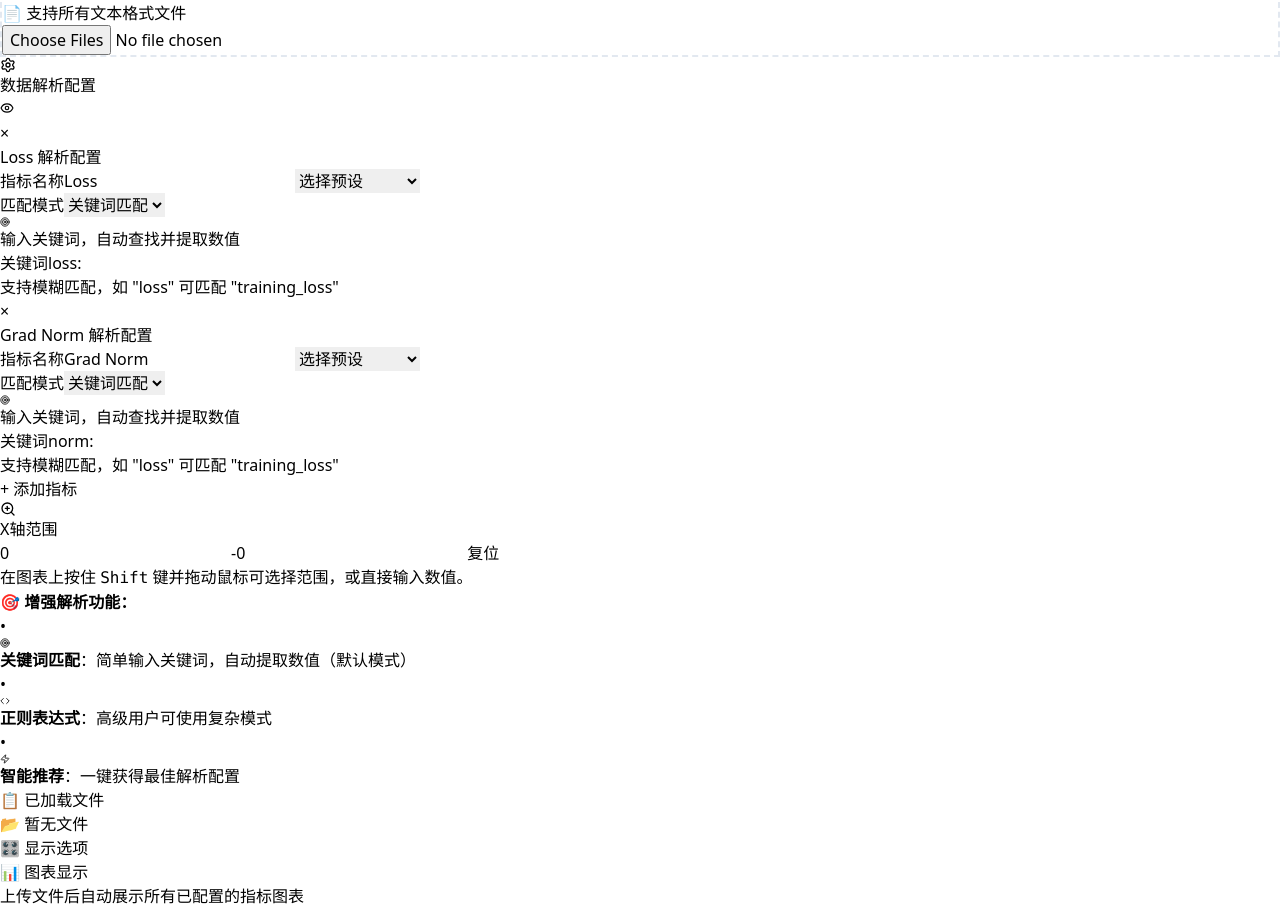
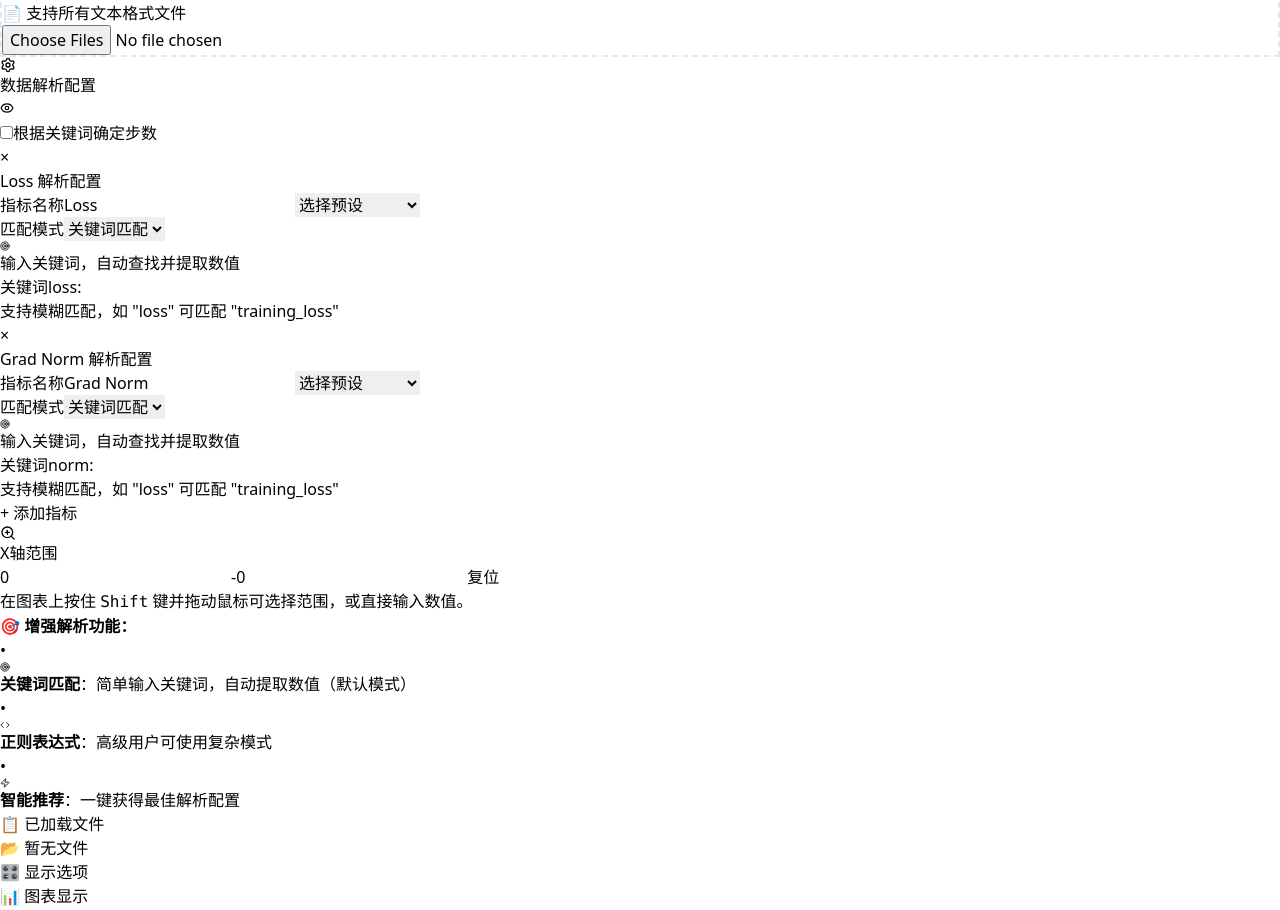
Before and after one commit to JavaZeroo/log-parser, a React (Vite) app: page / in a window 1280 px wide. Shown: the part 2785-3695 px from the top of the page. Built offline with nearby package versions, Linux system fonts and the light colour scheme; what chartjs-plugin-zoom would draw is missing.

Commit message:
feat: align data by step keyword

```diff
--- a/src/App.jsx
+++ b/src/App.jsx
@@ -27,7 +27,9 @@ function App() {
         keyword: 'norm:',
         regex: 'grad[\\s_]norm:\\s*([\\d.eE+-]+)'
       }
-    ]
+    ],
+    stepKeyword: 'step:',
+    useStepKeyword: false
   });
 
   const [compareMode, setCompareMode] = useState('normal');
@@ -117,9 +119,10 @@ function App() {
 
   // 全局解析配置变更处理
   const handleGlobalParsingConfigChange = useCallback((newConfig) => {
-    setGlobalParsingConfig(newConfig);
+    setGlobalParsingConfig(prev => ({ ...prev, ...newConfig }));
 
-    // 同步所有文件的解析配置
+    // 如果更新了指标配置，同步到所有文件
+    if (newConfig.metrics) {
       setUploadedFiles(prev => prev.map(file => ({
         ...file,
         config: {
@@ -127,6 +130,7 @@ function App() {
           metrics: newConfig.metrics.map(m => ({ ...m }))
         }
       })));
+    }
   }, []);
 
   // 全局拖拽事件处理
@@ -414,6 +418,8 @@ function App() {
               xRange={xRange}
               onXRangeChange={setXRange}
               onMaxStepChange={setMaxStep}
+              stepKeyword={globalParsingConfig.stepKeyword}
+              useStepKeyword={globalParsingConfig.useStepKeyword}
             />
           </section>
         </main>
--- a/src/components/ChartContainer.jsx
+++ b/src/components/ChartContainer.jsx
@@ -40,7 +40,8 @@ const ChartWrapper = ({ data, options, chartId, onRegisterChart, onSyncHover })
     ...options,
     onHover: (event, activeElements) => {
       if (activeElements.length > 0) {
-        const step = activeElements[0].index;
+        const el = activeElements[0].element;
+        const step = el?.$context?.parsed?.x ?? activeElements[0].index;
         onSyncHover(step, chartId);
       } else {
         onSyncHover(null, chartId);
@@ -68,7 +69,9 @@ export default function ChartContainer({
   absoluteBaseline = 0.005,
   xRange = { min: undefined, max: undefined },
   onXRangeChange,
-  onMaxStepChange
+  onMaxStepChange,
+  stepKeyword = 'step:',
+  useStepKeyword = false
 }) {
   const chartRefs = useRef(new Map());
   const registerChart = useCallback((id, inst) => {
@@ -85,8 +88,9 @@ export default function ChartContainer({
       } else if (id !== sourceId) {
         const activeElements = [];
         chart.data.datasets.forEach((dataset, datasetIndex) => {
-          if (dataset.data && dataset.data.length > step) {
-            activeElements.push({ datasetIndex, index: step });
+          const idx = dataset.data.findIndex(p => p.x === step);
+          if (idx !== -1) {
+            activeElements.push({ datasetIndex, index: idx });
           }
         });
         chart.setActiveElements(activeElements);
@@ -100,62 +104,73 @@ export default function ChartContainer({
     const enabled = files.filter(f => f.enabled !== false);
     return enabled.map(file => {
       if (!file.content) return { ...file, metricsData: {} };
+
       const lines = file.content.split('\n');
       const metricsData = {};
+      metrics.forEach(metric => {
+        metricsData[metric.name || metric.keyword] = [];
+      });
 
-      const extractByKeyword = (content, keyword) => {
-        const results = [];
+      const escapeRegex = s => s.replace(/[.*+?^${}()|[\]\\]/g, '\\$&');
+      const stepReg = useStepKeyword && stepKeyword
+        ? new RegExp(`${escapeRegex(stepKeyword)}\\s*\\[?\\s*(\\d+)`, 'i')
+        : null;
       const numberRegex = /[+-]?\d+(?:\.\d+)?(?:[eE][+-]?\d+)?/;
-        content.split('\n').forEach(line => {
-          const idx = line.toLowerCase().indexOf(keyword.toLowerCase());
+
+      lines.forEach(line => {
+        const stepMatch = stepReg ? stepReg.exec(line) : null;
+        const stepVal = stepMatch ? parseInt(stepMatch[1]) : null;
+
+        metrics.forEach(metric => {
+          let value;
+          if (metric.mode === 'keyword' && metric.keyword) {
+            const idx = line.toLowerCase().indexOf(metric.keyword.toLowerCase());
             if (idx !== -1) {
-            const after = line.substring(idx + keyword.length);
+              const after = line.substring(idx + metric.keyword.length);
               const match = after.match(numberRegex);
               if (match) {
                 const v = parseFloat(match[0]);
-              if (!isNaN(v)) results.push(v);
+                if (!isNaN(v)) value = v;
+              }
+            }
+          } else if (metric.regex) {
+            const reg = new RegExp(metric.regex);
+            const m = reg.exec(line);
+            if (m && m[1]) {
+              const v = parseFloat(m[1]);
+              if (!isNaN(v)) value = v;
+            }
+          }
+
+          if (value !== undefined) {
+            const arr = metricsData[metric.name || metric.keyword];
+            if (useStepKeyword) {
+              if (stepVal !== null) arr.push({ x: stepVal, y: value });
+            } else {
+              arr.push({ x: arr.length, y: value });
             }
           }
         });
-        return results;
-      };
-
-      metrics.forEach(metric => {
-        let values = [];
-        if (metric.mode === 'keyword') {
-          values = extractByKeyword(file.content, metric.keyword);
-        } else if (metric.regex) {
-          const reg = new RegExp(metric.regex);
-          lines.forEach(line => {
-            reg.lastIndex = 0;
-            const m = reg.exec(line);
-            if (m && m[1]) {
-              const v = parseFloat(m[1]);
-              if (!isNaN(v)) values.push(v);
-            }
-          });
-        }
-        metricsData[metric.name || metric.keyword] = values.map((v, i) => ({ x: i, y: v }));
       });
 
       const range = file.config?.dataRange;
       if (range && (range.start > 0 || range.end !== undefined)) {
-        const applyRange = data => {
-          if (data.length === 0) return data;
+        Object.keys(metricsData).forEach(k => {
+          const data = metricsData[k];
+          if (data.length === 0) return;
           const start = Math.max(0, parseInt(range.start) || 0);
           const end = range.end !== undefined ? parseInt(range.end) : data.length;
           const endIndex = Math.min(data.length, end);
-          return data.slice(start, endIndex);
-        };
-        const reindex = data => data.map((p, idx) => ({ x: idx, y: p.y }));
-        Object.keys(metricsData).forEach(k => {
-          metricsData[k] = reindex(applyRange(metricsData[k]));
+          const sliced = data.slice(start, endIndex);
+          metricsData[k] = useStepKeyword
+            ? sliced
+            : sliced.map((p, idx) => ({ x: idx, y: p.y }));
         });
       }
 
       return { ...file, metricsData };
     });
-  }, [files, metrics]);
+  }, [files, metrics, stepKeyword, useStepKeyword]);
 
   useEffect(() => {
     const maxStep = parsedData.reduce((m, f) => {
@@ -166,6 +181,23 @@ export default function ChartContainer({
   }, [parsedData, onMaxStepChange]);
 
   useEffect(() => {
+    if (useStepKeyword) {
+      const ranges = [];
+      parsedData.forEach(f => {
+        Object.values(f.metricsData).forEach(d => {
+          if (d.length > 0) ranges.push({ min: d[0].x, max: d[d.length - 1].x });
+        });
+      });
+      if (ranges.length > 0) {
+        const globalMin = Math.min(...ranges.map(r => r.min));
+        const globalMax = Math.max(...ranges.map(r => r.max));
+        onXRangeChange(prev => {
+          const next = { min: globalMin, max: globalMax };
+          if (prev.min === next.min && prev.max === next.max) return prev;
+          return next;
+        });
+      }
+    } else {
       const minSteps = getMinSteps(parsedData);
       if (minSteps > 0) {
         onXRangeChange(prev => {
@@ -174,7 +206,8 @@ export default function ChartContainer({
           return next;
         });
       }
-  }, [parsedData, onXRangeChange]);
+    }
+  }, [parsedData, onXRangeChange, useStepKeyword]);
 
   const colors = ['#ef4444', '#3b82f6', '#10b981', '#f59e0b', '#8b5cf6', '#f97316'];
   const createChartData = dataArray => ({
--- a/src/components/RegexControls.jsx
+++ b/src/components/RegexControls.jsx
@@ -449,6 +449,26 @@ export function RegexControls({
       </div>
 
       <div className="space-y-4">
+        <div className="border rounded-lg p-3">
+          <label className="flex items-center gap-2 text-sm">
+            <input
+              type="checkbox"
+              checked={globalParsingConfig.useStepKeyword || false}
+              onChange={(e) => onGlobalParsingConfigChange({ useStepKeyword: e.target.checked })}
+            />
+            根据关键词确定步数
+          </label>
+          {globalParsingConfig.useStepKeyword && (
+            <input
+              type="text"
+              className="mt-2 w-full px-2 py-1 text-xs border border-gray-300 rounded-md focus:ring-2 focus:ring-blue-500 focus:border-blue-500 focus:outline-none"
+              value={globalParsingConfig.stepKeyword || ''}
+              onChange={(e) => onGlobalParsingConfigChange({ stepKeyword: e.target.value })}
+              placeholder="step:"
+            />
+          )}
+        </div>
+
         {globalParsingConfig.metrics.map((cfg, idx) => (
           <div key={idx} className="border rounded-lg p-3 relative">
             <button
```
Also changed, not shown: 1 other file (tests, documents, lock files or other folders). Lines whose indentation alone changed are shown as unchanged.
